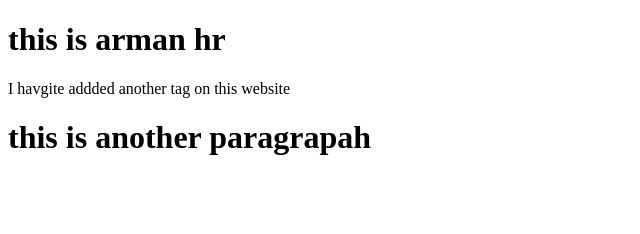
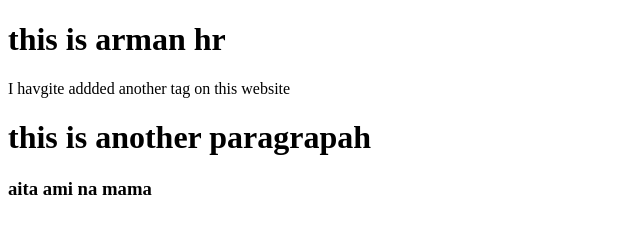
Before and after one commit to Armanhr/Personal-website, a plain HTML site: page index.html in a window 1280 px wide. Shown: the whole page, without its empty margins (0-640 px from the left). Drawn offline with Linux system fonts and the light colour scheme.

Commit message:
text-udpated

```diff
--- a/index.html
+++ b/index.html
@@ -10,6 +10,8 @@
     <h1>this is arman hr</h1>
     <p>I havgite addded another tag on this website </p>
     <h1>this is another paragrapah </h1>
+    <h3> aita ami na mama </h3>
+
 
 </body>
 </html>
```
